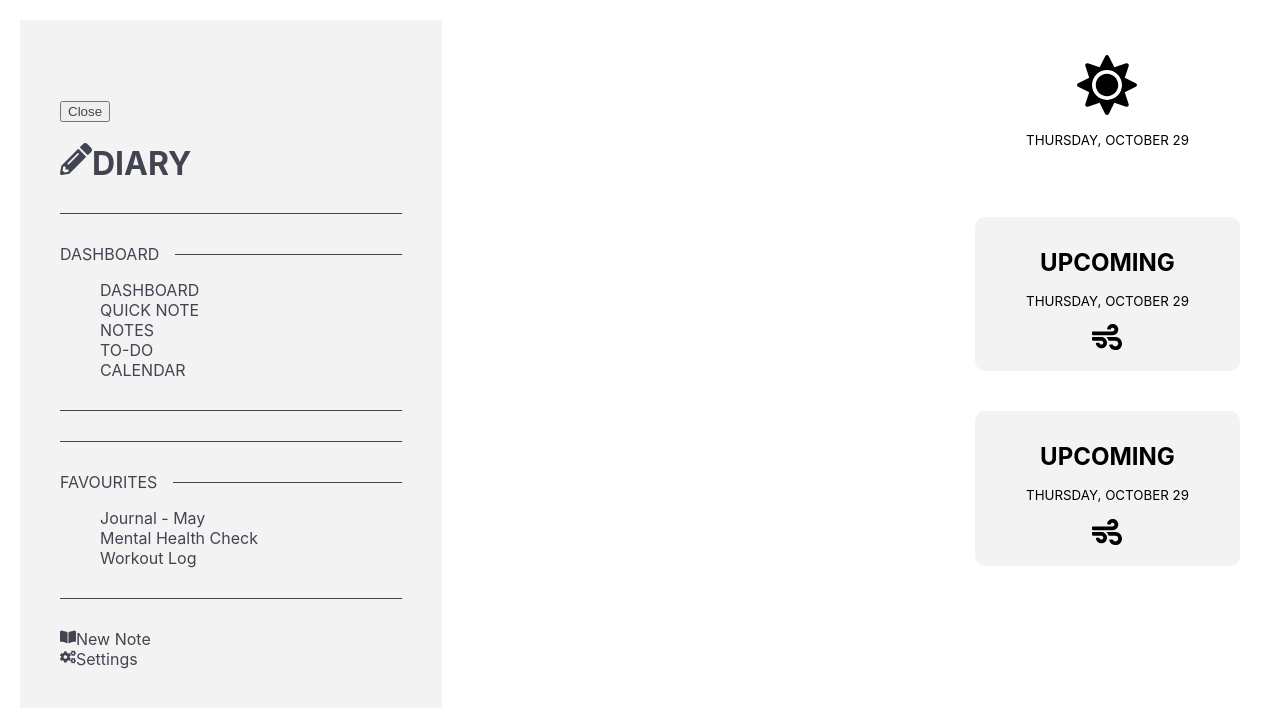
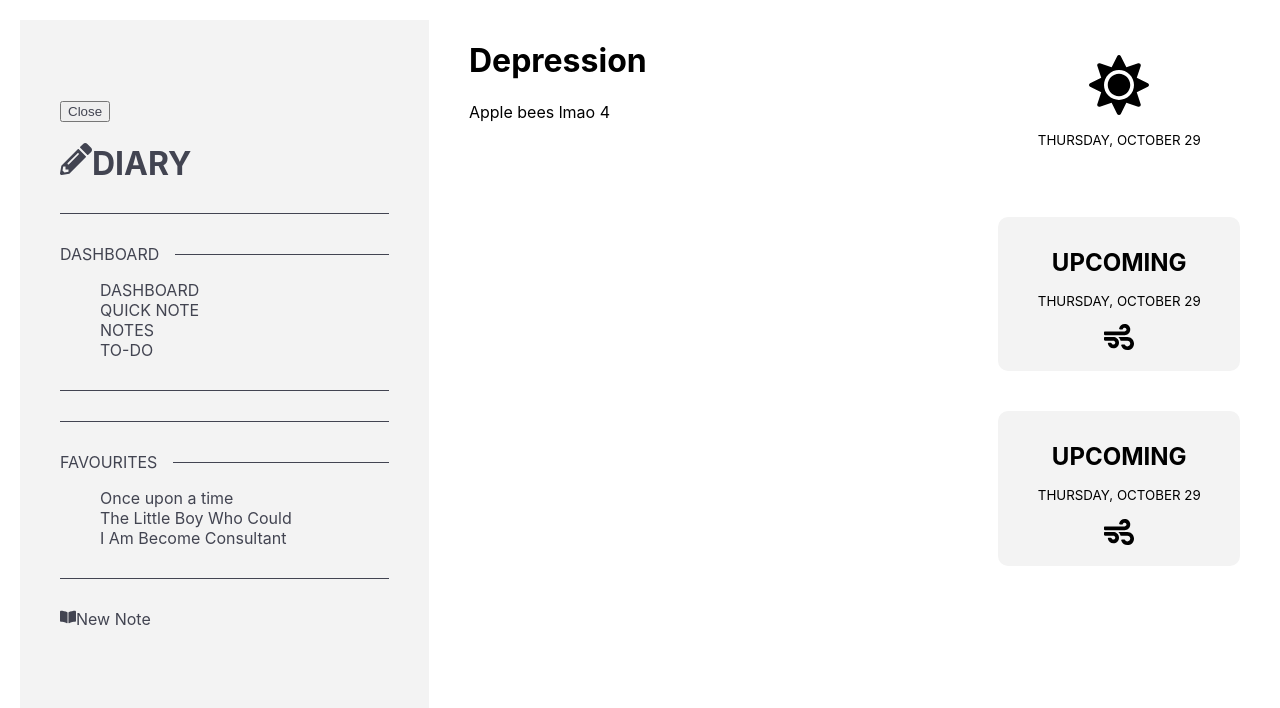
Before and after one commit to ShaanCoding/Archived, a React (Create React App) app in the folder react-diary/: page /notes/depression in a window 1280 px wide. Both pictures are taken after a click on the button "Open". Shown: the top 708 px of the page. Built offline with nearby package versions, Linux system fonts and the light colour scheme; data requests are answered from the project's data file.

Commit message:
Did react router thingy
Did dynamic routing, kind of was a pain NGL

```diff
--- a/react-diary/db.json
+++ b/react-diary/db.json
@@ -39,23 +39,23 @@
     }
   ],
   "quick-note": {
-    "name": "aaaaaAAAASASDASAS"
+    "name": "AA"
   },
   "favourites": [
     {
-      "id": 1,
-      "favouriteName": "Journal - May",
-      "favouriteURL": "journal-may"
+      "favouriteName": "Once upon a time",
+      "favouriteURL": "once-upon-a-time",
+      "id": 1
     },
     {
-      "id": 2,
-      "favouriteName": "Mental Health Check",
-      "favouriteURL": "mental-health-check"
+      "favouriteName": "The Little Boy Who Could",
+      "favouriteURL": "the-little-boy-who-could",
+      "id": 2
     },
     {
-      "id": 3,
-      "favouriteName": "Workout Log",
-      "favouriteURL": "workout-log"
+      "favouriteName": "I Am Become Consultant",
+      "favouriteURL": "i-am-become-consultant",
+      "id": 3
     }
   ],
   "todo": [
@@ -101,5 +101,31 @@
       "noteURL": "depression",
       "id": 4
     }
+  ],
+  "notes-desc": [
+    {
+      "noteName": "Once upon a time",
+      "noteURL": "once-upon-a-time",
+      "noteContent": "Apple bees lmao 1",
+      "id": 1
+    },
+    {
+      "noteName": "The Little Boy Who Could",
+      "noteURL": "the-little-boy-who-could",
+      "noteContent": "Apple bees lmao 2",
+      "id": 2
+    },
+    {
+      "noteName": "I Am Become Consultant",
+      "noteURL": "i-am-become-consultant",
+      "noteContent": "Apple bees lmao 3",
+      "id": 3
+    },
+    {
+      "noteName": "Depression",
+      "noteURL": "depression",
+      "noteContent": "Apple bees lmao 4",
+      "id": 3
+    }
   ]
 }
--- a/react-diary/src/App.tsx
+++ b/react-diary/src/App.tsx
@@ -1,19 +1,16 @@
 import SideBar from "./Components/SideBar";
 import Weather from "./Components/Weather";
-import {
-  BrowserRouter as Router,
-  NavLink,
-  Route,
-  Switch,
-} from "react-router-dom";
+import { NavLink, Route, Switch, useParams } from "react-router-dom";
 import Dashboard from "./Pages/Dashboard";
 import QuickNote from "./Pages/QuickNote";
 import ToDo from "./Pages/ToDo";
 import Notes from "./Pages/Notes";
+import RoutedNote from "./Pages/RoutedNote";
 
 function App() {
+  const { id } = useParams<{ id: string }>();
+
   return (
-    <Router>
     <div className="flexbox">
       <div style={{ flexGrow: 2 }}>
         <SideBar />
@@ -23,22 +20,20 @@ function App() {
           <Route exact path="/">
             <Dashboard />
           </Route>
-            <Route exact path="/quick-note">
+          <Route path="/quick-note">
             <QuickNote />
           </Route>
-            <Route exact path="/to-do">
+          <Route path="/to-do">
             <ToDo />
           </Route>
-            <Route exact path="/notes">
-              <Notes />
-            </Route>
+          <Route exact path="/notes" component={Notes} />
+          <Route path={`/notes/:id`} component={RoutedNote} />
         </Switch>
       </div>
       <div style={{ flexGrow: 1 }}>
         <Weather />
       </div>
     </div>
-    </Router>
   );
 }
 
--- a/react-diary/src/Components/SideBar.tsx
+++ b/react-diary/src/Components/SideBar.tsx
@@ -54,11 +54,6 @@ const SideBar: React.FC = (props) => {
                   TO-DO
                 </NavLink>
               </li>
-              <li>
-                <NavLink exact to="/calendar">
-                  CALENDAR
-                </NavLink>
-              </li>
             </ul>
           </div>
 
@@ -70,7 +65,7 @@ const SideBar: React.FC = (props) => {
             <ul>
               {favourites.map((favourite) => (
                 <li>
-                  <NavLink exact to={favourite.favouriteURL}>
+                  <NavLink exact to={`notes/${favourite.favouriteURL}`}>
                     {favourite.favouriteName}
                   </NavLink>
                 </li>
@@ -85,13 +80,6 @@ const SideBar: React.FC = (props) => {
               New Note
             </NavLink>
           </div>
-          {/* Settings */}
-          <div>
-            <NavLink exact to="/settings">
-              <FaCogs />
-              Settings
-            </NavLink>
-          </div>
         </div>
       ) : (
         <button onClick={() => setOpenNav(!openNav)}>Open</button>
--- a/react-diary/src/Components/TodayRecentQuickNote.ts
+++ b/react-diary/src/Components/TodayRecentQuickNote.ts
@@ -122,6 +122,13 @@ const deleteRealNotes = async (
 ) => {
   const res = await axios.delete(`/notes/${id}`);
   setRealNotes(realNotes.filter((notes: INotes) => notes.id !== id));
+
+  // Should also delete from description db
+};
+
+const getNoteContent = async () => {
+  const res = await axios.get("/notes-desc/");
+  return res.data;
 };
 
 export {
@@ -138,4 +145,5 @@ export {
   toggleToDo,
   fetchRealNotes,
   deleteRealNotes,
+  getNoteContent,
 };
--- a/react-diary/src/Pages/Notes.tsx
+++ b/react-diary/src/Pages/Notes.tsx
@@ -34,6 +34,8 @@ const Notes: React.FC = (props) => {
           <button onClick={() => onDelete(note.id)}>Delete Note</button>
         </li>
       ))}
+
+      <NavLink to="new-note">New Note</NavLink>
     </Box>
   );
 };
--- /dev/null
+++ b/react-diary/src/Pages/RoutedNote.tsx
@@ -0,0 +1,46 @@
+import { useEffect, useState } from "react";
+import { INote } from "../Components/Interfaces";
+import { getNoteContent } from "../Components/TodayRecentQuickNote";
+
+const RoutedNote: React.FC<{ match: any }> = (props) => {
+  const [noteContent, setNoteContent] = useState<INote[]>([]);
+
+  useEffect(() => {
+    const getNotes = async () => {
+      const getNoteContentFromServer = await getNoteContent();
+      setNoteContent(getNoteContentFromServer);
+    };
+
+    getNotes();
+  }, []);
+
+  console.log(noteContent);
+
+  let actualNote = noteContent.find((note: INote) => {
+    return props.match.params.id == note.noteURL;
+  });
+
+  if (!actualNote) {
+    actualNote = {
+      noteName: "",
+      noteURL: "",
+      noteContent: "",
+      id: 0,
+    };
+  }
+
+  console.log(props.match.params.id);
+
+  return (
+    <>
+      {props.match.isExact && (
+        <>
+          <h1>{actualNote.noteName}</h1>
+          <p>{actualNote.noteContent}</p>
+        </>
+      )}
+    </>
+  );
+};
+
+export default RoutedNote;
--- a/react-diary/src/index.tsx
+++ b/react-diary/src/index.tsx
@@ -1,14 +1,17 @@
-import React from 'react';
-import ReactDOM from 'react-dom';
-import './index.css';
-import App from './App';
-import reportWebVitals from './reportWebVitals';
+import React from "react";
+import ReactDOM from "react-dom";
+import "./index.css";
+import App from "./App";
+import reportWebVitals from "./reportWebVitals";
+import { BrowserRouter as Router } from "react-router-dom";
 
 ReactDOM.render(
   <React.StrictMode>
-    <App />
+    <Router>
+      <App />
+    </Router>
   </React.StrictMode>,
-  document.getElementById('root')
+  document.getElementById("root")
 );
 
 // If you want to start measuring performance in your app, pass a function
```
Also changed, not shown: react-diary/src/Components/Interfaces.ts (+7 -0 lines), react-diary/src/Pages/Note.tsx (added, +11 -0 lines). Lines whose indentation alone changed are shown as unchanged.
